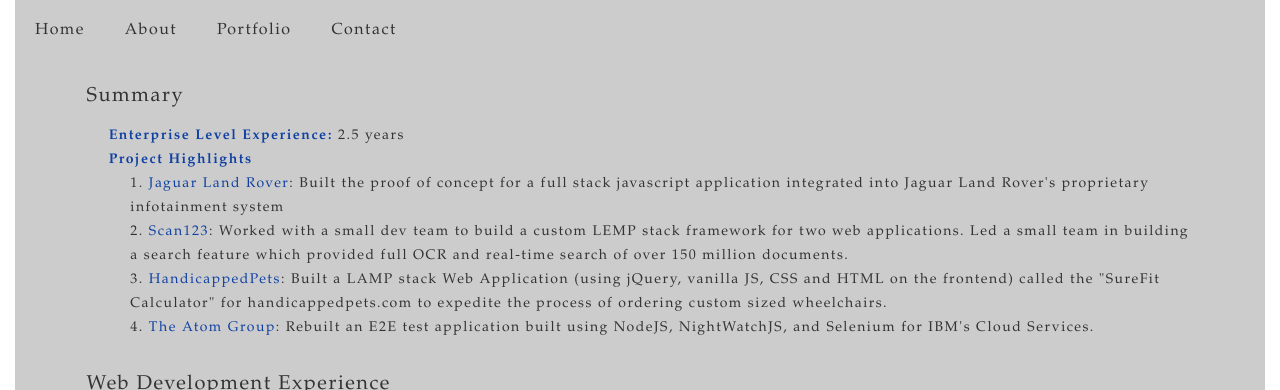
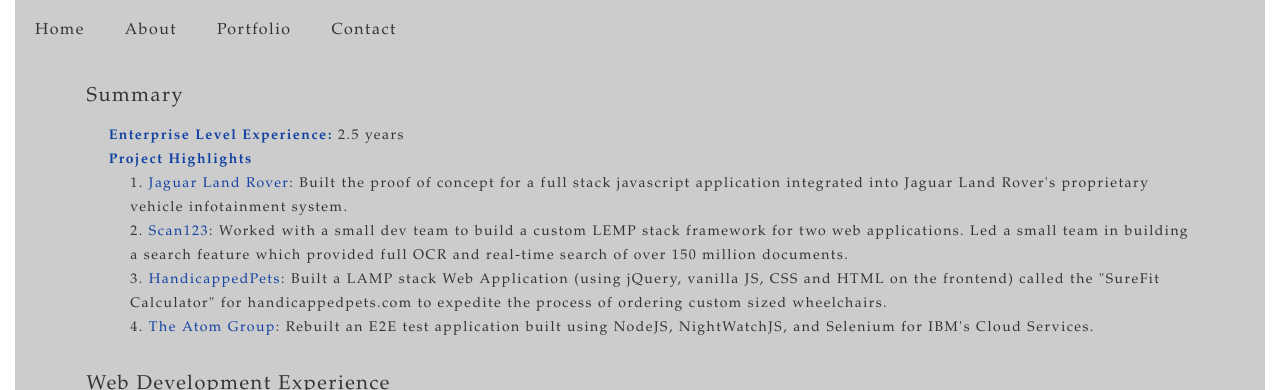
Before and after one commit to waltersgwoodward/portfolio, a React (Create React App) app: page /about in a window 1280 px wide. Shown: the top 390 px of the page. Built offline with nearby package versions, Linux system fonts and the light colour scheme.

Commit message:
:pencil2:

```diff
--- a/src/components/About/Bio.js
+++ b/src/components/About/Bio.js
@@ -23,7 +23,7 @@
                             <strong className="highlight__text--secondary">Project Highlights</strong>
                             <br></br>
                             <div className="page__paragraph">
-                                1. <span className="highlight__text--secondary">Jaguar Land Rover</span>: Built the proof of concept for a full stack javascript application integrated into Jaguar Land Rover's proprietary infotainment system
+                                1. <span className="highlight__text--secondary">Jaguar Land Rover</span>: Built the proof of concept for a full stack javascript application integrated into Jaguar Land Rover's proprietary vehicle infotainment system.
                                 <br />
                                 2. <span className="highlight__text--secondary">Scan123</span>: Worked with a small dev team to build a custom LEMP stack framework for two web applications.
                                 Led a small team in building a search feature which provided full OCR and real-time search of over 150 million documents.
--- a/src/reducers/index.js
+++ b/src/reducers/index.js
@@ -11,7 +11,7 @@
             frontend_tools: "JavaScript, Webpack 5",
             backend_tools: "NodeJS",
             database_tools: "JLR's Infotainment System Storage APIs",
-            text: "Currently I work for Jaguar Land Rover as a Senior Full Stack Software Developer. In the last fourteen months I have spent the majority of my time building a full stack web application which was demonstrated to the highest levels of Jaguar Land Rover's leadership in December 2022. Since then I have continued to work with a small team to build out a backend application primarily responsible for downloading up-to-date content for the application to consume from various third party servers.",
+            text: "Currently I work for Jaguar Land Rover as a Senior Full Stack Software Developer. In the last fourteen months I have spent the majority of my time building a full stack web application which was demonstrated to the highest levels of Jaguar Land Rover's leadership in December 2021. Since then I have continued to work with a small team to build out a corresponding backend application primarily responsible for downloading content for the application to consume from various third party servers.",
         },
         "Scan123 Web Application": {
             tool_icons: [faLinux, faPhp],
```
